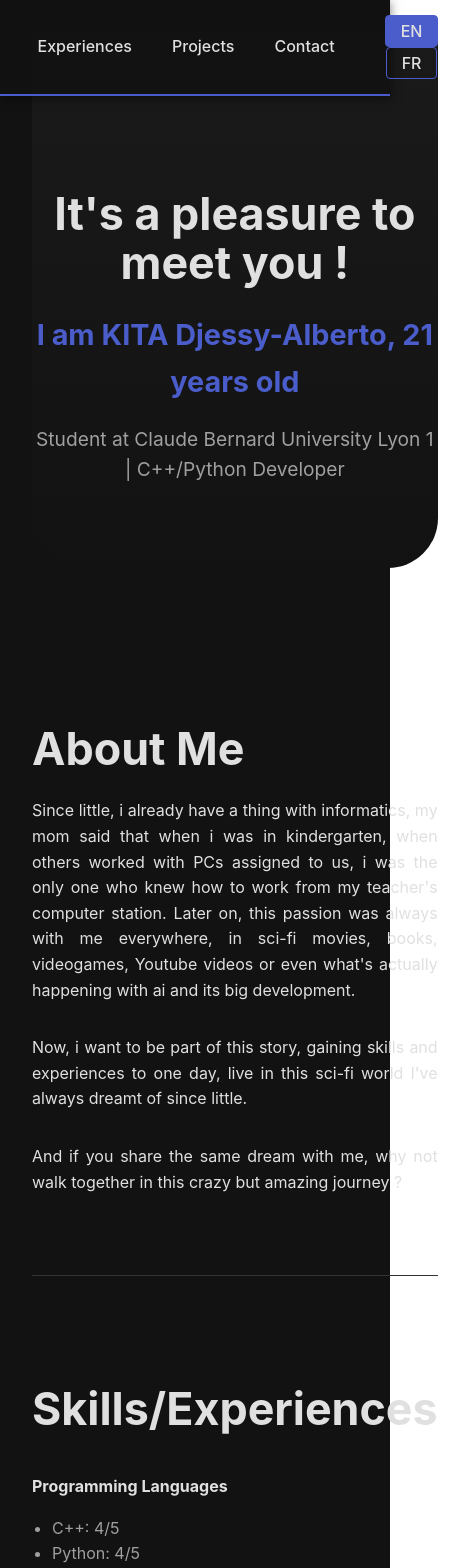
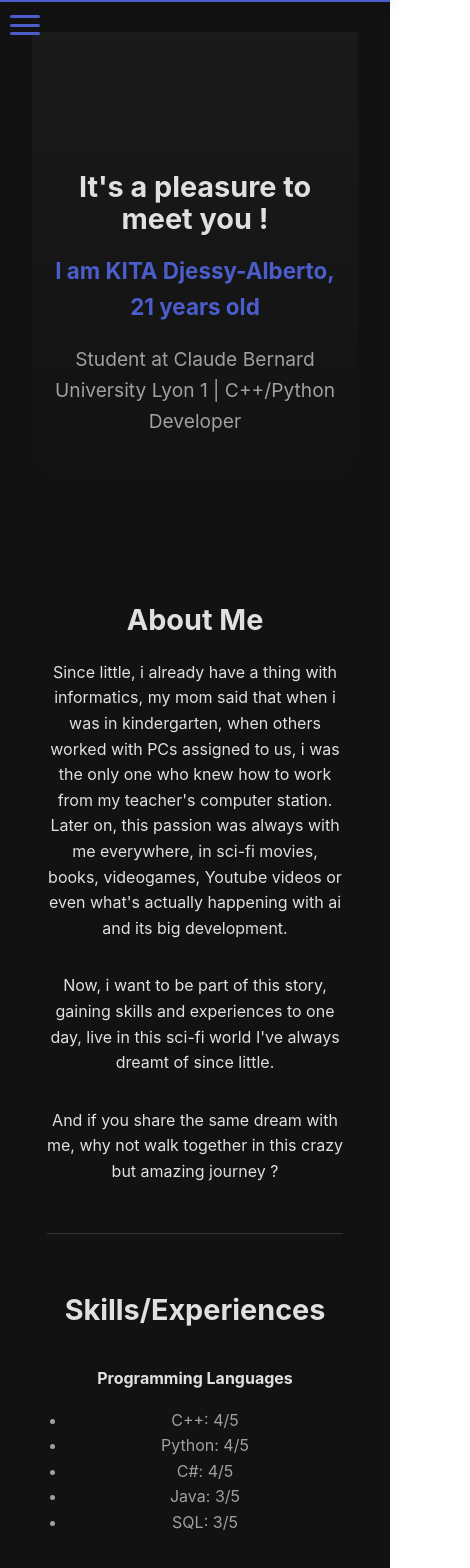
Before and after one commit to kyuubantai/kyuubantai.github.io, a React (Vite) app: page / in a window 390 px wide. Shown: the top 1568 px of the page, 470 px wide, since content can reach past the window. Built offline with nearby package versions, Linux system fonts and the light colour scheme.

Commit message:
Modif html+css pour responsive

```diff
--- a/src/App.css
+++ b/src/App.css
@@ -250,3 +250,143 @@ h2 {
 .exp { animation-delay: 0.6s; }
 .work { animation-delay: 0.8s; }
 .contact { animation-delay: 1s; }
+
+/* --- Media Queries pour Mobiles (écrans < 768px) --- */
+@media (max-width: 768px) {
+
+  /* 1. Ajustement de la Navigation */
+  .navigation ul {
+    flex-direction: column; /* On empile les menus */
+    gap: 10px;
+    padding: 10px 0;
+  }
+
+  .navigation li {
+    margin: 5px 0;
+  }
+
+  /* 2. Hero Section : On réduit les textes pour qu'ils ne sortent pas de l'écran */
+  .hero-section {
+    padding: 120px 20px 40px 20px; /* Plus d'espace en haut pour la nav empilée */
+  }
+
+  h1 {
+    font-size: 1.8rem; /* Plus petit sur mobile */
+  }
+
+  h2 {
+    font-size: 1.4rem;
+  }
+
+  /* 3. Ajustement des sections et paddings */
+  .info {
+    padding: 0 15px;
+  }
+
+  .intro, .exp, .work, .contact {
+    padding: 2rem 0;
+    align-items: center; /* On centre le texte sur mobile pour un meilleur rendu */
+    text-align: center;
+  }
+
+  /* 4. Grilles : On force l'affichage sur une seule colonne */
+  .skills-grid, .projects-list {
+    grid-template-columns: 1fr;
+    gap: 15px;
+  }
+
+  /* 5. Formulaire de contact : Pleine largeur obligatoire */
+  .contact-form {
+    width: 100%;
+  }
+
+  /* Correction visuelle pour le textarea qui dépassait */
+  .contact-form input,
+  .contact-form textarea {
+    font-size: 16px; /* Évite le zoom automatique forcé sur iPhone */
+  }
+
+  .btn-submit {
+    align-self: center; /* On centre le bouton sur mobile */
+    width: 100%; /* Plus facile à cliquer avec le pouce */
+  }
+}
+
+
+/* --- Style du bouton Hamburger --- */
+.hamburger {
+  width: 30px;
+  height: 20px;
+  display: none;
+  flex-direction: column;
+  justify-content: space-between;
+  cursor: pointer;
+  z-index: 1001; /* Pour rester au-dessus du menu */
+}
+
+.hamburger span {
+  display: block;
+  height: 3px;
+  width: 100%;
+  background-color: var(--division-9-accent); /* Ton bleu indigo */
+  border-radius: 3px;
+  transition: all 0.3s ease-in-out;
+}
+
+/* --- Animation vers la Croix (Open) --- */
+.hamburger.open span:nth-child(1) {
+  transform: translateY(8.5px) rotate(45deg);
+}
+
+.hamburger.open span:nth-child(2) {
+  opacity: 0; /* La ligne du milieu disparaît */
+  transform: translateX(-20px);
+}
+
+.hamburger.open span:nth-child(3) {
+  transform: translateY(-8.5px) rotate(-45deg);
+}
+
+/* On n'affiche le hamburger que sur mobile */
+@media (max-width: 768px) {
+  /* 1. On cache les liens par défaut avec une transition */
+  .nav-links {
+    display: flex; /* On garde le flex pour l'alignement */
+    flex-direction: column;
+    position: absolute;
+    top: 0px; /* Juste en dessous de la barre nav */
+    left: 0;
+    width: 100%;
+    background: rgba(18, 18, 18, 0.98);
+    border-bottom: 2px solid var(--division-9-accent);
+
+    /* L'effet de glissement */
+    max-height: 0; /* Menu fermé = hauteur nulle */
+    overflow: hidden; /* On cache ce qui dépasse */
+    opacity: 0;
+    transition: max-height 0.5s ease-in-out, opacity 0.3s ease;
+    z-index: 999;
+  }
+
+  /* 2. Quand le menu est actif (isMenuOpen est true) */
+  .nav-links.active {
+    max-height: 500px; /* Une valeur assez grande pour contenir tes 5 liens */
+    opacity: 1;
+    padding: 20px 0;
+  }
+
+  .navigation li {
+    margin: 15px 0;
+    width: 100%;
+    text-align: center;
+  }
+
+  /* On s'assure que le bouton hamburger est bien visible */
+  .hamburger {
+    display: flex;
+    position: absolute;
+    left: 10px;
+    top: 15px;
+    z-index: 1001;
+  }
+}
--- a/src/App.jsx
+++ b/src/App.jsx
@@ -6,6 +6,7 @@ function App() {
   // On initialise l'état avec 'en' car c'est ton point fort (C1)
   const [lang, setLang] = useState('en');
   const [status, setStatus] = useState(""); // État pour le message Formspree
+  const [isMenuOpen, setIsMenuOpen] = useState(false);
   const t = translations[lang];
 
   const handleSubmit = async (e) => {
@@ -29,21 +30,36 @@ function App() {
     }
   };
 
+  const toggleMenu = () => {
+    setIsMenuOpen(!isMenuOpen);
+  };
+
+
   return (
     <div className="portfolio">
       {/* 1. Navigation avec sélecteur de langue */}
       <nav className="navigation">
-        <ul>
-          <li><a href="#about">{t.nav.about}</a></li>
-          <li><a href="#xp">{t.nav.xp}</a></li>
-          <li><a href="#work">{t.nav.work}</a></li>
-          <li><a href="#link">{t.nav.contact}</a></li>
-          <li className="lang-toggle">
-            <button onClick={() => setLang('en')} className={lang === 'en' ? 'active' : ''}>EN</button>
-            <button onClick={() => setLang('fr')} className={lang === 'fr' ? 'active' : ''}>FR</button>
-          </li>
-        </ul>
-      </nav>
+      {/* Bouton Hamburger pour mobile */}
+      <div className="menu-icon" onClick={toggleMenu}>
+        <div className={`hamburger ${isMenuOpen ? 'open' : ''}`} onClick={toggleMenu}>
+          <span></span>
+          <span></span>
+          <span></span>
+        </div>
+      </div>
+
+      {/* On ajoute la classe 'active' si le menu est ouvert */}
+      <ul className={isMenuOpen ? "nav-links active" : "nav-links"}>
+        <li><a href="#about" onClick={() => setIsMenuOpen(false)}>{t.nav.about}</a></li>
+        <li><a href="#xp" onClick={() => setIsMenuOpen(false)}>{t.nav.xp}</a></li>
+        <li><a href="#work" onClick={() => setIsMenuOpen(false)}>{t.nav.work}</a></li>
+        <li><a href="#link" onClick={() => setIsMenuOpen(false)}>{t.nav.contact}</a></li>
+        <li className="lang-toggle">
+          <button onClick={() => setLang('en') + setIsMenuOpen(false)} className={lang === 'en' ? 'active' : ''}>EN</button>
+          <button onClick={() => setLang('fr') + setIsMenuOpen(false)} className={lang === 'fr' ? 'active' : ''}>FR</button>
+        </li>
+      </ul>
+    </nav>
 
       {/* 2. Hero Section */}
       <header className="hero-section">
```
